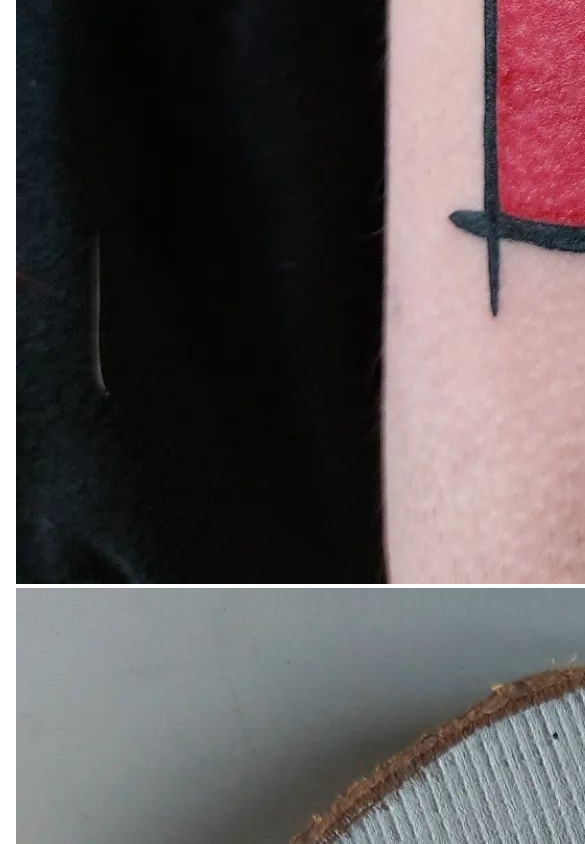
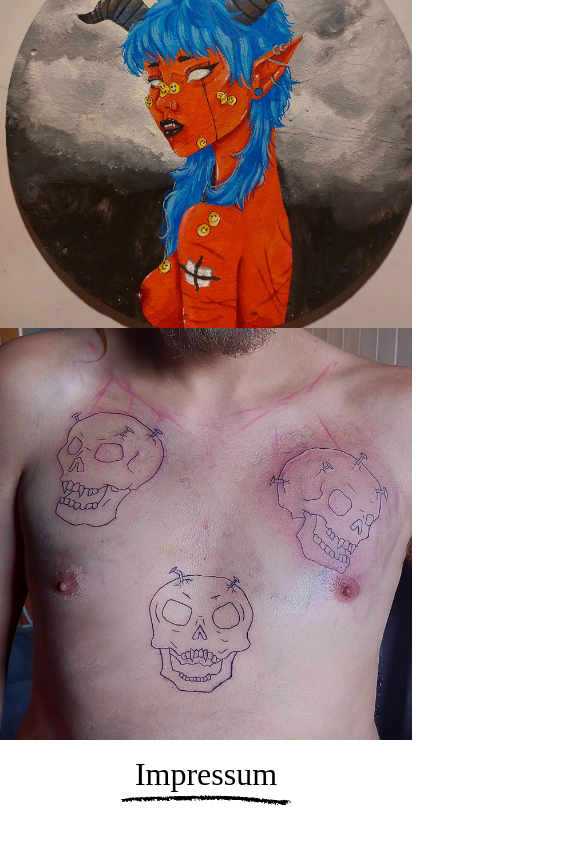
Before and after one commit to kevinberger-ch/Jennys-Art-Website, a Next.js app: page /gallery in a window 390 px wide. Shown: the part 2757-3601 px from the top of the page, 585 px wide, since content can reach past the window. Built offline with nearby package versions, Linux system fonts and the light colour scheme.

Commit message:
Try to style Gallery

```diff
--- a/components/GalleryImage.js
+++ b/components/GalleryImage.js
@@ -1,5 +1,8 @@
+import styles from '../styles/GalleryImage.module.css'
+
 export default function GalleryImage({ src, alt }) {
-    return <>
-        <img alt={alt} src={src} />
-    </>
+    return  <img className={styles.image} alt={alt} src={src} />
+    // return <article className={styles.container}>
+    //     <img className={styles.image} alt={alt} src={src} />
+    // </article>
 }
--- a/pages/gallery.js
+++ b/pages/gallery.js
@@ -6,9 +6,11 @@ export default function GalleryPage() {
     const images = ["1.jpg", "2.jpg", "3.jpg", "4.jpg", "5.jpg", "6.jpg", "7.jpg", "8.jpg"]
 
     return <main className={styles.container}>
+        <ul>
         { images.map(image => {
-                return <GalleryImage src={"/gallery/" + image} />
+            return <li><GalleryImage src={"/gallery/" + image} /></li>
             })
         }
+        </ul>
     </main>
 }
--- /dev/null
+++ b/styles/GalleryImage.module.css
@@ -0,0 +1,18 @@
+.image {
+    max-height: 100%;
+    min-width: 100%;
+    object-fit: cover;
+    vertical-align: bottom;
+}
+
+.container {
+    /*flex-shrink: 1; */
+}
+
+@media (max-aspect-ratio: 1/1) and (max-width: 480px) {
+    .image {
+        width: 100%;
+        max-height: 75vh;
+        min-width: 0;
+    }
+}
--- a/styles/GalleryPage.module.css
+++ b/styles/GalleryPage.module.css
@@ -1,3 +1,47 @@
 .container {
-    padding: 1rem;
+    /*padding: 1rem;*/
+    /*padding: 10rem;*/
 }
+
+.container ul {
+    list-style-type: none;
+    display: flex;
+    flex-wrap: wrap;
+    padding: 0;
+    margin: 0;
+    width: fit-content;
+
+}
+.container li {
+    height: 40vh;
+    flex-grow: 1;
+    /*padding: 0.5rem;*/
+}
+
+.container li:last-child {
+    flex-grow: 10;
+}
+
+@media (max-aspect-ratio: 1/1) {
+    .container li {
+        height: 30vh;
+    }
+}
+
+@media (max-height: 480px) {
+    .container li {
+        height: 80vh;
+    }
+}
+
+
+@media (max-aspect-ratio: 1/1) and (max-width: 480px) {
+    .container ul {
+        flex-direction: row;
+    }
+
+    .container li {
+        height: auto;
+        width: 100%;
+    }
+}
```
